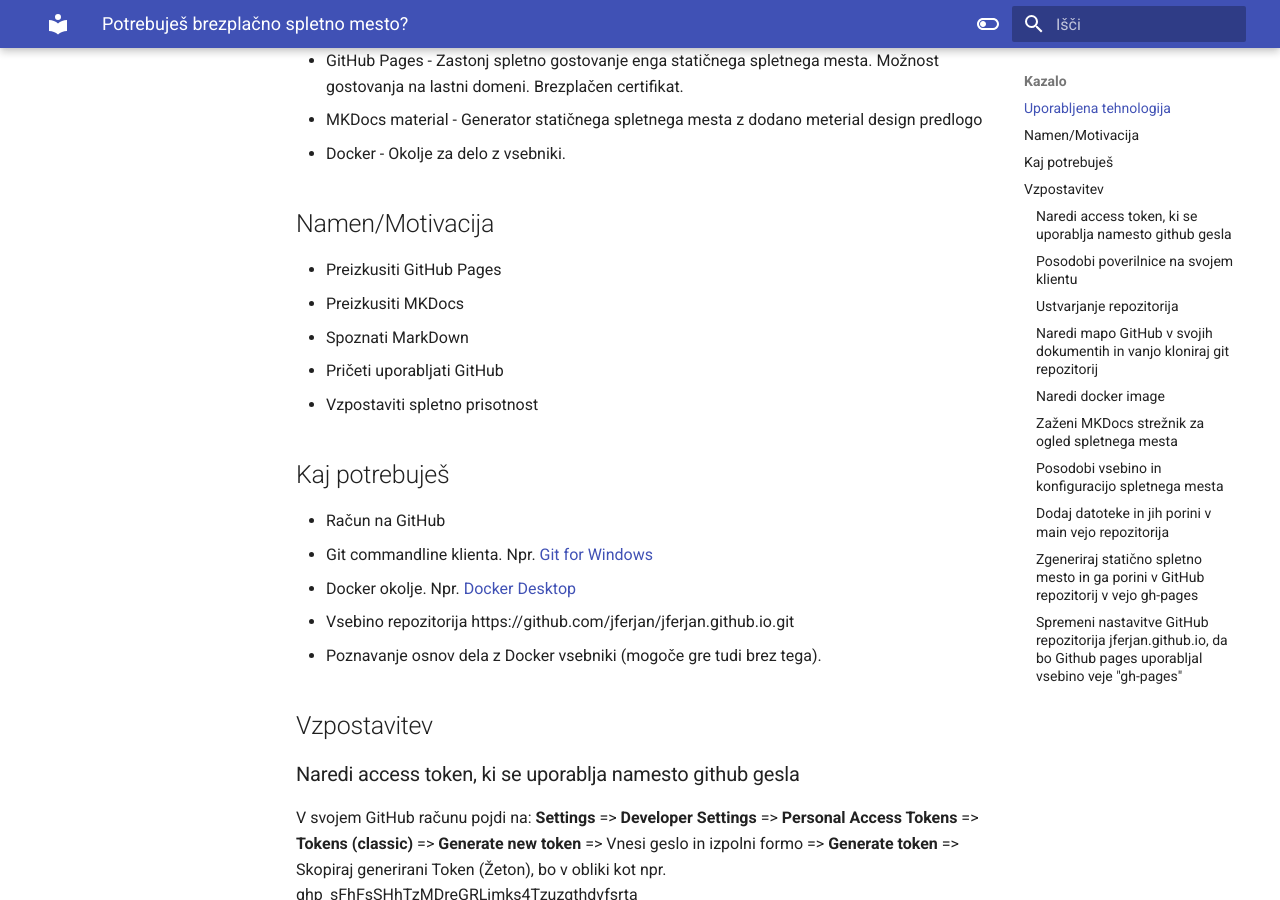
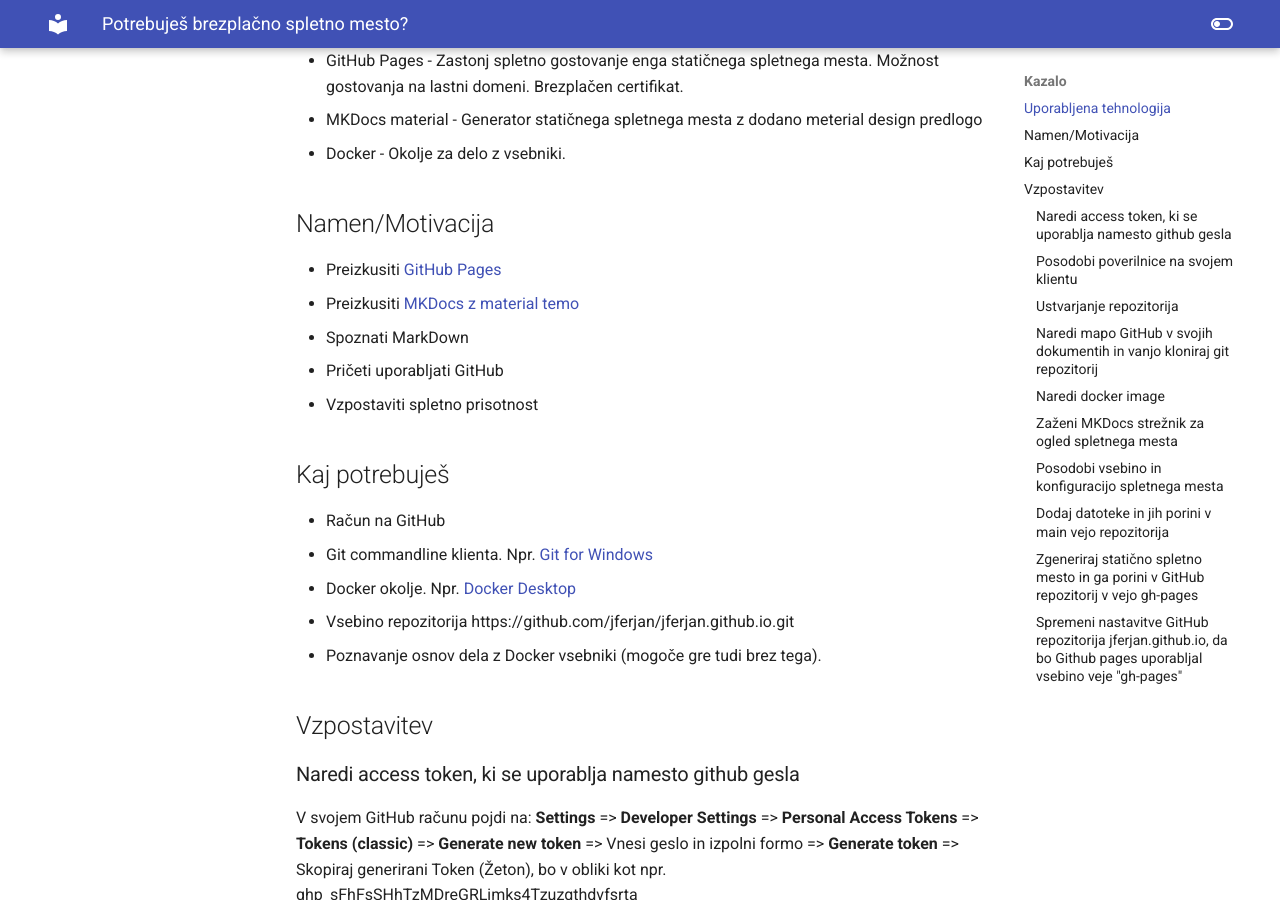
Before and after one commit to jferjan/jferjan.github.io, an MkDocs documentation site: the page built from docs/zapisi/spletno_mesto.md, in a window 1280 px wide and 900 px high, scrolled down 439 px. Built offline with MkDocs 1.6.1 and Material for MkDocs 9.7.7, drawn with Linux system fonts in a browser that asks for light colours; comment, search, counter and statistics services are not loaded.

Commit message:
Posodobljen markdown.yml in zapisi

```diff
--- a/docs/zapisi/spletno_mesto.md
+++ b/docs/zapisi/spletno_mesto.md
@@ -13,8 +13,8 @@
 - Docker - Okolje za delo z vsebniki.
 
 ## Namen/Motivacija
-- Preizkusiti GitHub Pages
-- Preizkusiti MKDocs
+- Preizkusiti [GitHub Pages](https://pages.github.com/)
+- Preizkusiti [MKDocs z material temo](https://squidfunk.github.io/mkdocs-material/)
 - Spoznati MarkDown
 - Pričeti uporabljati GitHub
 - Vzpostaviti spletno prisotnost
--- a/mkdocs.yml
+++ b/mkdocs.yml
@@ -59,5 +59,4 @@
 plugins:
   - tags:
       tags_file: zapisi.md
-  - search:
-      lang: en
+  #- search # search za sl še ne deluje ker manjka lunr.sl.min.js
```
